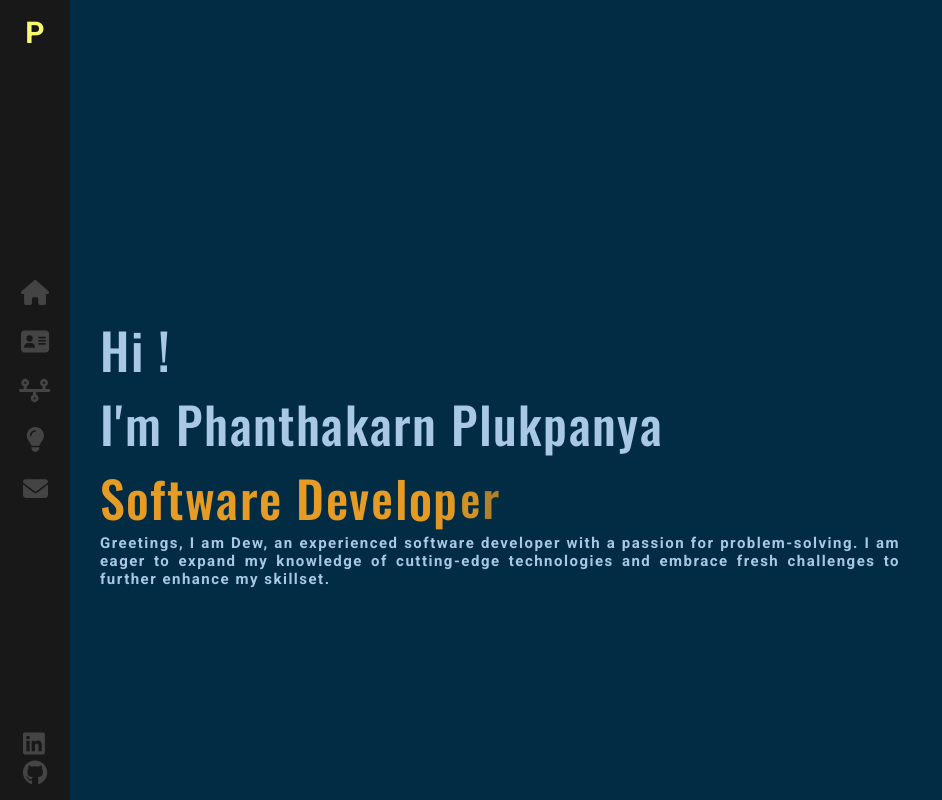
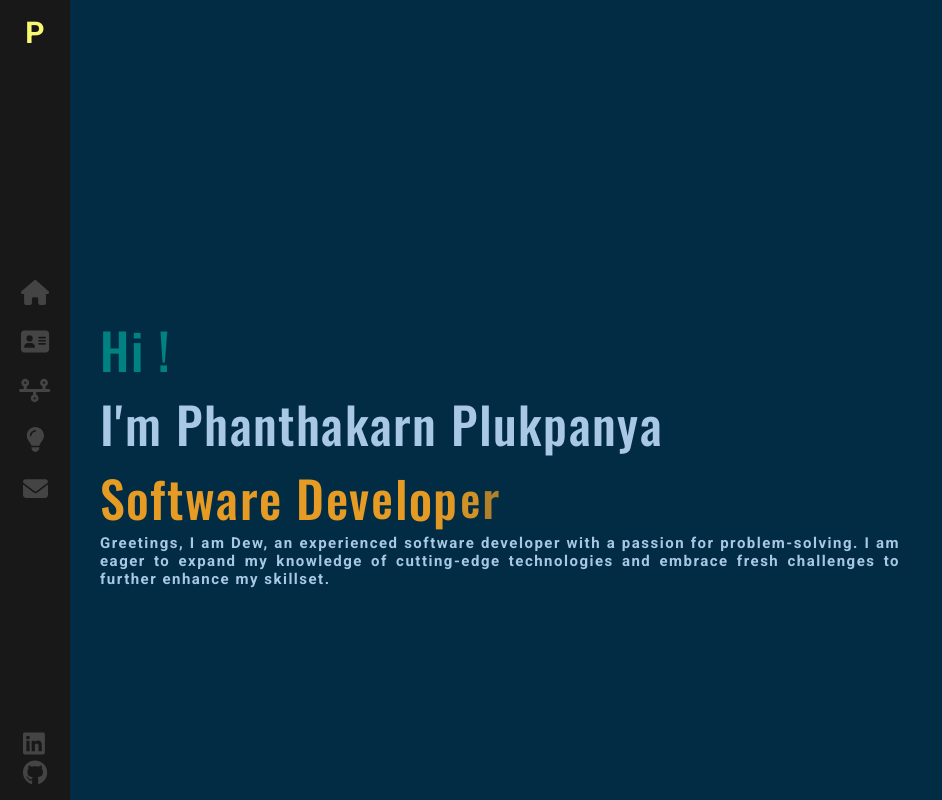
Before and after one commit to phanthakarnp1997/react-portfolio, a React (Vite) app: page / in a window 1280 px wide. Shown: the whole page, without its empty margins (0-942 px from the left). Built offline with nearby package versions, Linux system fonts and the light colour scheme.

Commit message:
fix: improve style

```diff
--- a/src/components/AnimateText/index.scss
+++ b/src/components/AnimateText/index.scss
@@ -19,8 +19,8 @@
       min-width: 10px;
       display: inline-block;
       animation-fill-mode: both;
-      animation: rubberBand 1s;
-      color: #ffd700;
+      animation: rubberBand 1s infinite;
+      color: #ff5733;
       cursor: default;
     }
   }
--- a/src/components/Home/index.jsx
+++ b/src/components/Home/index.jsx
@@ -17,7 +17,11 @@ export default function Home() {
   return (
     <div className="home-page">
       <div className="information">
-        <AnimateText idx={5} letterClass={`${letterClass}`} text={sayhi} />
+        <AnimateText
+          idx={5}
+          letterClass={`say-hi ${letterClass}`}
+          text={sayhi}
+        />
         <AnimateText idx={10} letterClass={letterClass} text={name} />
         <div className="role">
           <AnimateText idx={35} letterClass={letterClass} text={rolename} />
--- a/src/components/Home/index.scss
+++ b/src/components/Home/index.scss
@@ -17,6 +17,10 @@
 
 .role {
   color: #e69c24;
+}
+
+.say-hi {
+  color: #008283;
 }
 
 .description {
```
